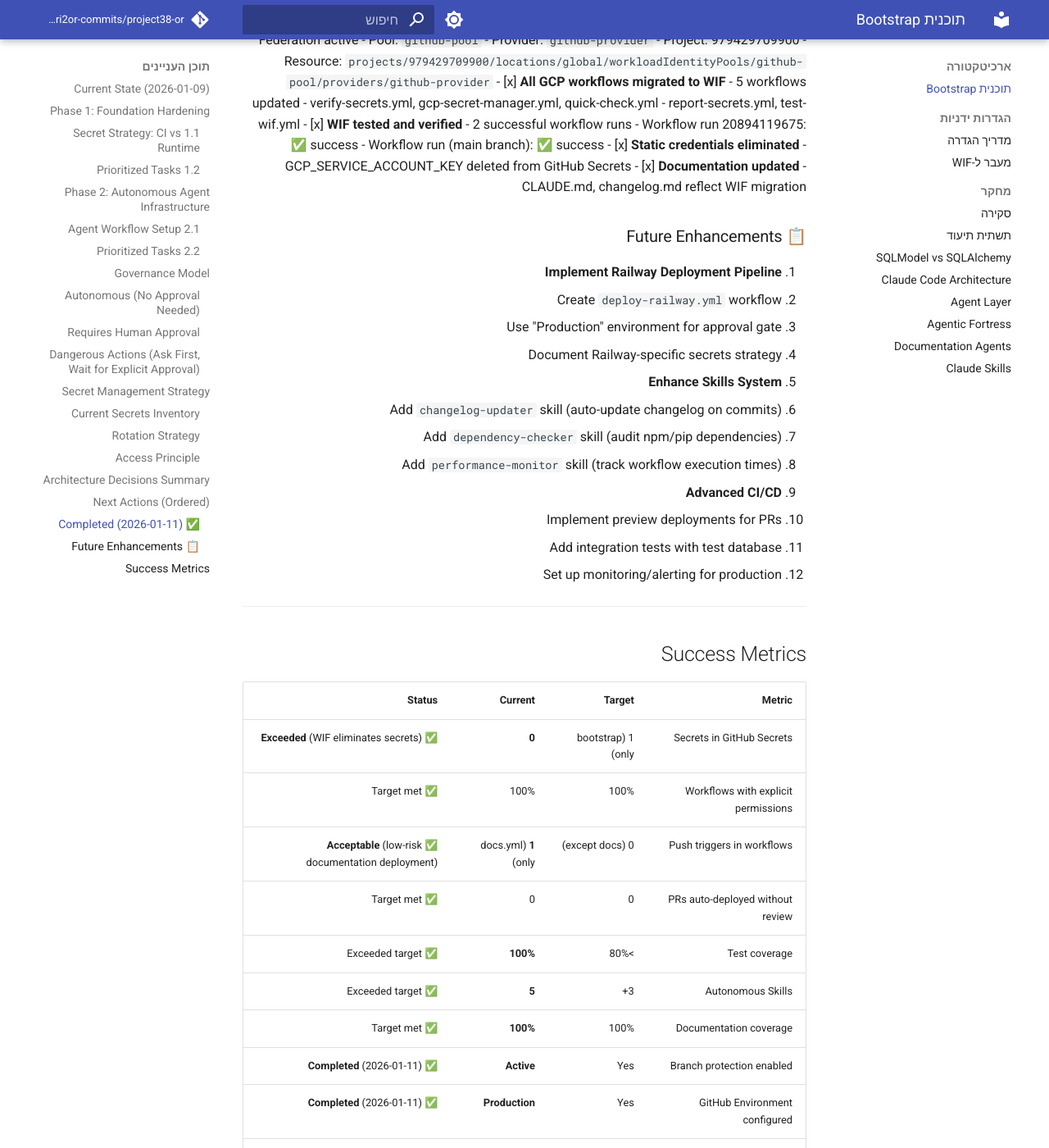
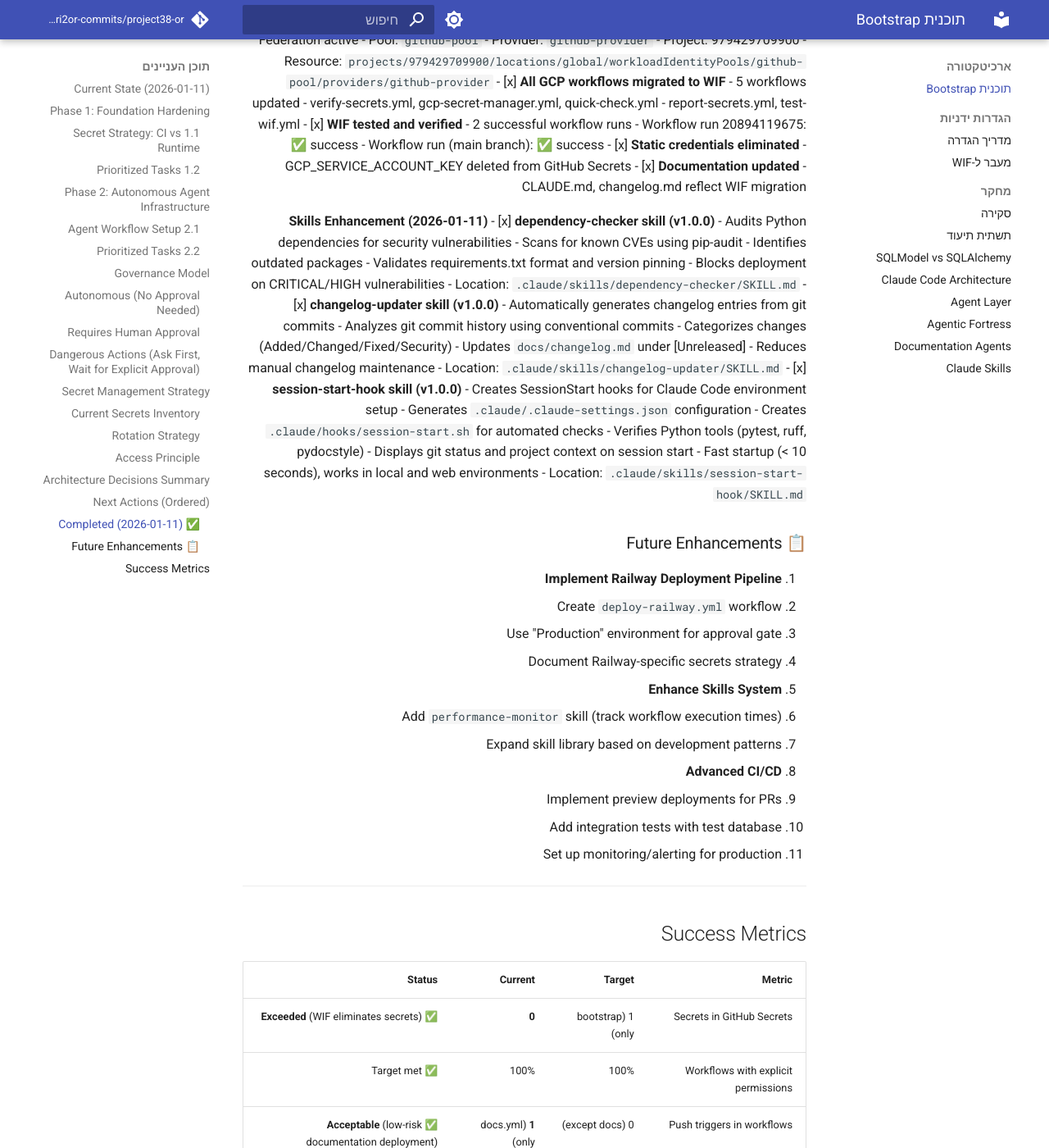
Before and after one commit to edri2or-commits/project38-or, an MkDocs documentation site: the page built from docs/BOOTSTRAP_PLAN.md, in a window 1280 px wide and 1400 px high, scrolled down 5395 px. Shown: the whole window at 82% size. Built offline with MkDocs 1.6.1 and Material for MkDocs 9.7.7, drawn with Linux system fonts in a browser that asks for light colours; comment, search, counter and statistics services are not loaded; some of the changed text lies outside the part shown.

Commit message:
docs(bootstrap): fix skills count and move completed items to proper section (#37)
Update BOOTSTRAP_PLAN.md to accurately reflect 7 completed skills and move them from Future Enhancements to Completed section.

```diff
--- a/docs/BOOTSTRAP_PLAN.md
+++ b/docs/BOOTSTRAP_PLAN.md
@@ -1,6 +1,6 @@
 # Bootstrap Plan: Project38-OR
 
-## Current State (2026-01-09)
+## Current State (2026-01-11)
 
 **Completed:**
 - GCP Secret Manager integration with Service Account
@@ -207,6 +207,27 @@
 - [x] **Static credentials eliminated** - GCP_SERVICE_ACCOUNT_KEY deleted from GitHub Secrets
 - [x] **Documentation updated** - CLAUDE.md, changelog.md reflect WIF migration
 
+**Skills Enhancement (2026-01-11)**
+- [x] **dependency-checker skill (v1.0.0)** - Audits Python dependencies for security vulnerabilities
+  - Scans for known CVEs using pip-audit
+  - Identifies outdated packages
+  - Validates requirements.txt format and version pinning
+  - Blocks deployment on CRITICAL/HIGH vulnerabilities
+  - Location: `.claude/skills/dependency-checker/SKILL.md`
+- [x] **changelog-updater skill (v1.0.0)** - Automatically generates changelog entries from git commits
+  - Analyzes git commit history using conventional commits
+  - Categorizes changes (Added/Changed/Fixed/Security)
+  - Updates `docs/changelog.md` under [Unreleased]
+  - Reduces manual changelog maintenance
+  - Location: `.claude/skills/changelog-updater/SKILL.md`
+- [x] **session-start-hook skill (v1.0.0)** - Creates SessionStart hooks for Claude Code environment setup
+  - Generates `.claude/.claude-settings.json` configuration
+  - Creates `.claude/hooks/session-start.sh` for automated checks
+  - Verifies Python tools (pytest, ruff, pydocstyle)
+  - Displays git status and project context on session start
+  - Fast startup (< 10 seconds), works in local and web environments
+  - Location: `.claude/skills/session-start-hook/SKILL.md`
+
 ### 📋 Future Enhancements
 
 1. **Implement Railway Deployment Pipeline**
@@ -215,9 +236,8 @@
    - Document Railway-specific secrets strategy
 
 2. **Enhance Skills System**
-   - Add `changelog-updater` skill (auto-update changelog on commits)
-   - Add `dependency-checker` skill (audit npm/pip dependencies)
    - Add `performance-monitor` skill (track workflow execution times)
+   - Expand skill library based on development patterns
 
 3. **Advanced CI/CD**
    - Implement preview deployments for PRs
@@ -235,7 +255,7 @@
 | Push triggers in workflows | 0 (except docs) | **1** (docs.yml only) | ✅ **Acceptable** (low-risk documentation deployment) |
 | PRs auto-deployed without review | 0 | 0 | ✅ Target met |
 | Test coverage | >80% | **100%** | ✅ Exceeded target |
-| Autonomous Skills | 3+ | **5** | ✅ Exceeded target |
+| Autonomous Skills | 3+ | **7** | ✅ Exceeded target |
 | Documentation coverage | 100% | **100%** | ✅ Target met |
 | Branch protection enabled | Yes | **Active** | ✅ **Completed** (2026-01-11) |
 | GitHub Environment configured | Yes | **Production** | ✅ **Completed** (2026-01-11) |
```
Also changed, not shown: docs/changelog.md (+11 -0 lines).
